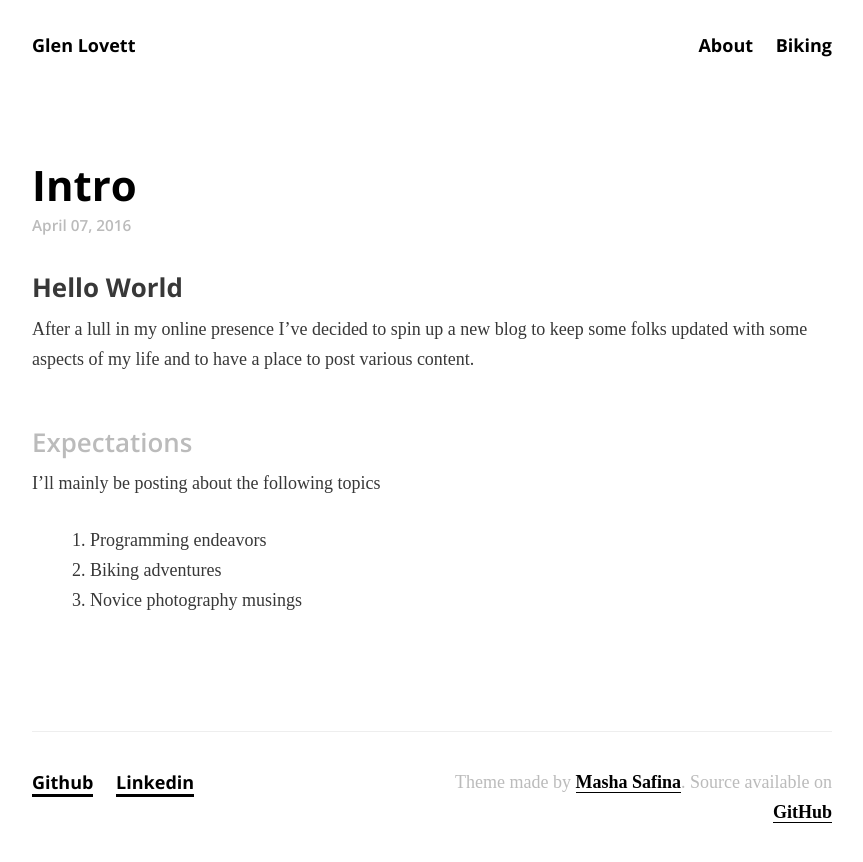
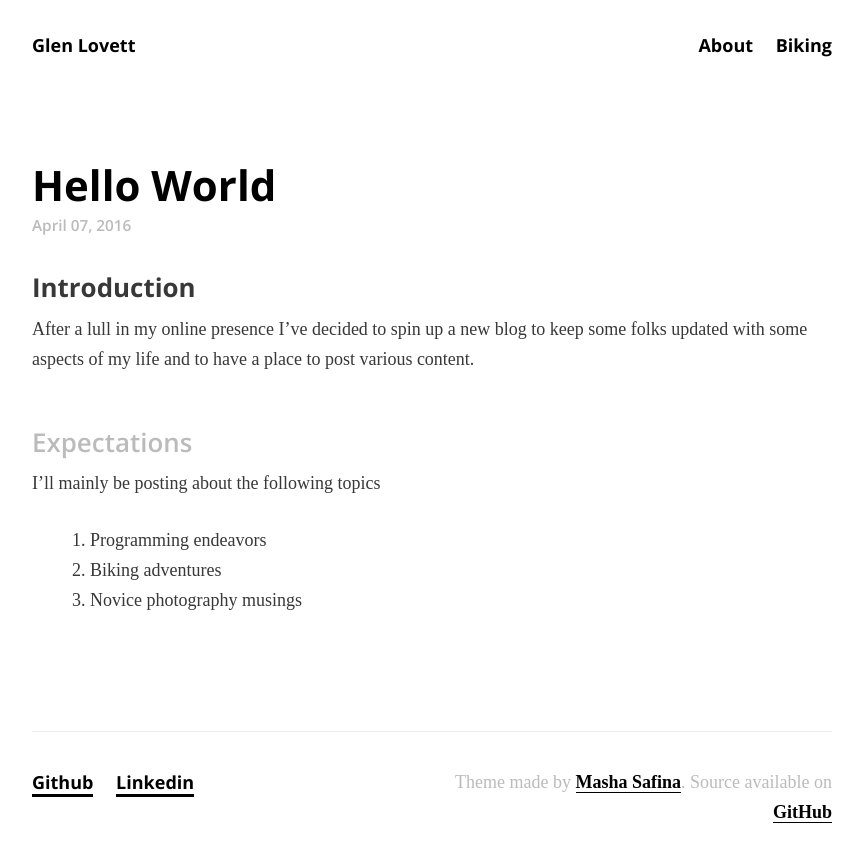
Before and after one commit to glenlovett/glenlovett.github.io, a Jekyll site: the page built from _posts/blog/2016-04-07-intro.markdown, in a window 1280 px wide. Shown: the top 862 px of the page, without its empty margins (208-1071 px from the left). Built offline with Jekyll 4.4.1, drawn with Linux system fonts in a browser that asks for light colours; some web fonts are replaced.

Commit message:
Update 2016-04-07-intro.markdown

```diff
--- a/_posts/blog/2016-04-07-intro.markdown
+++ b/_posts/blog/2016-04-07-intro.markdown
@@ -1,10 +1,10 @@
 ---
 layout: post
-title:  "Intro"
+title:  "Hello World"
 date:   2016-04-07 02:51:00 -0500
 category: "blog"
 ---
-## Hello World
+## Introduction
 
 After a lull in my online presence I've decided to spin up a new blog to keep some folks updated with some aspects of my life and
 to have a place to post various content.
```
